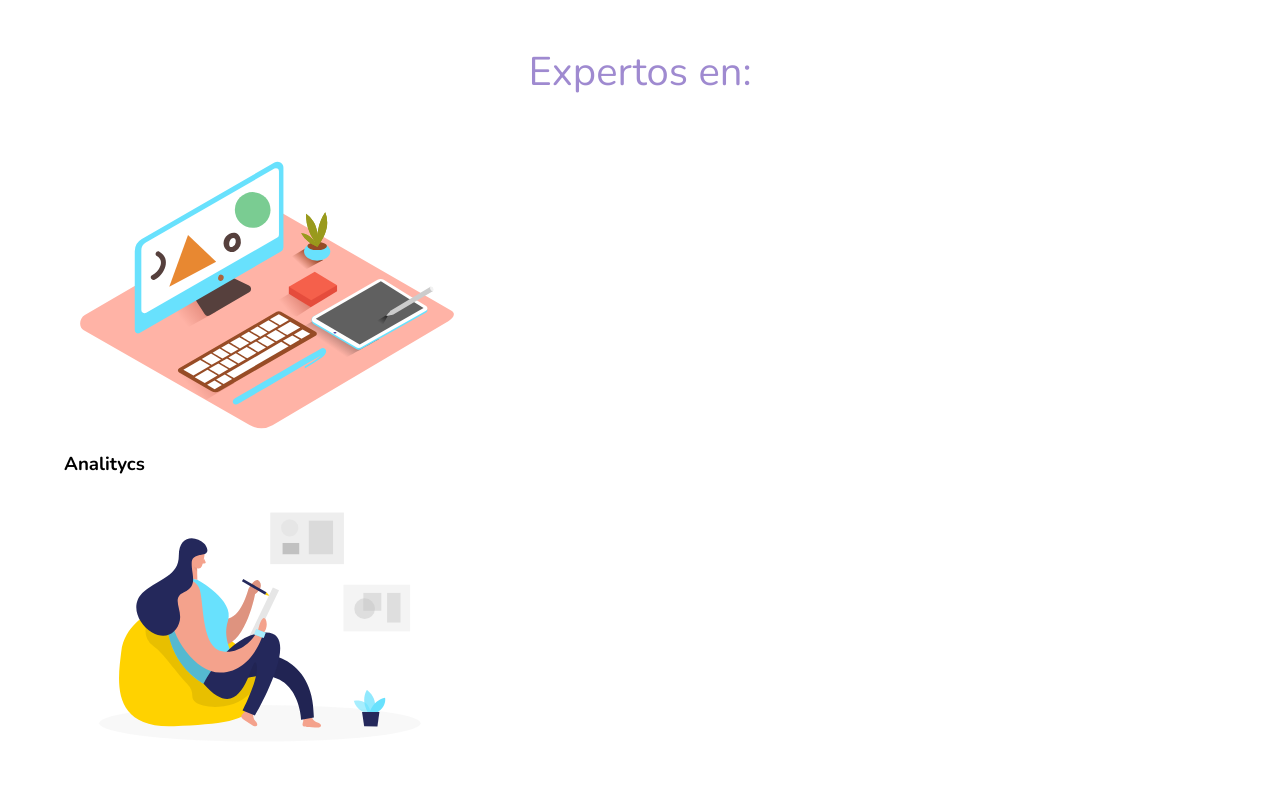
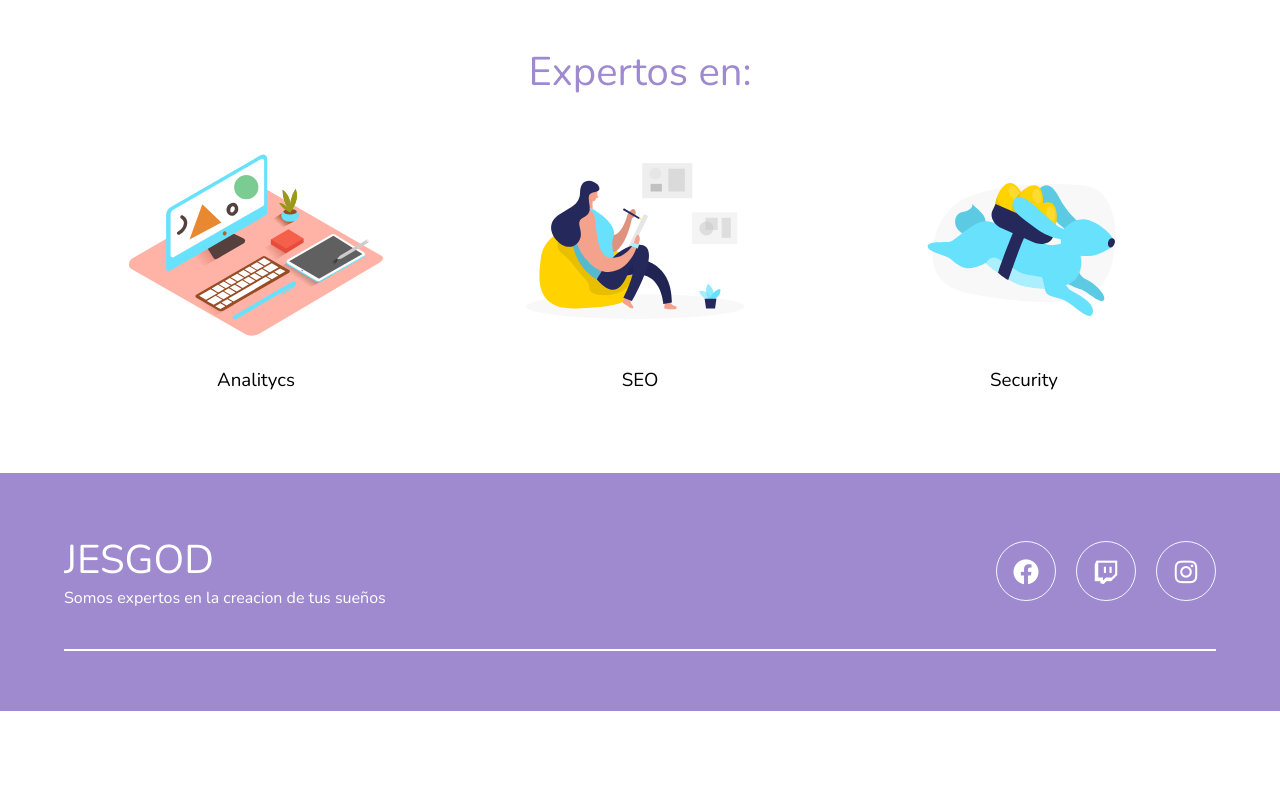
Before and after one commit to JESGOD/landingPage, a plain HTML site: page index.html in a window 1280 px wide. Shown: the part 2240-3026 px from the top of the page. After the commit the page ends 2951 px from the top, so only its background shows below. Drawn offline with nearby package versions, Linux system fonts and the light colour scheme.

Commit message:
Add files via upload

```diff
--- a/css/stilos.css
+++ b/css/stilos.css
@@ -170,7 +170,7 @@ body {
 
 .contenedor-galeria {
     display: grid;
-    grid-template-columns: repeat(auto-fit,minmax(300px,1fr));
+    grid-template-columns: repeat(auto-fit, minmax(300px, 1fr));
     grid-template-rows: 300px 300px;
     grid-auto-rows: dense;
     column-gap: 25px;
@@ -188,7 +188,7 @@ body {
     cursor: pointer;
 }
 
-.imagen-light{
+.imagen-light {
     position: fixed;
     display: flex;
     background-color: rgba(0, 0, 0, 0.605);
@@ -198,27 +198,34 @@ body {
     left: 0;
     justify-content: center;
     align-items: center;
-    transform: translate(100%); /*traslada el lightbox fuera de la pantalla*/
+    transform: translate(100%);
+    /*traslada el lightbox fuera de la pantalla*/
 
 
 }
-.show-lightbox{
+
+.show-lightbox {
     transition: transform .2s ease-in-out;
-    transform: translate(0); /*vuelve al su posicion original el lightbox(aparece en pantalla)*/
+    transform: translate(0);
+    /*vuelve al su posicion original el lightbox(aparece en pantalla)*/
 }
 
-.agregar-imagen{
+.agregar-imagen {
     width: 60%;
     border-radius: 10px;
-    transform: scale(0);/* hace diminuta la imagen del lighbox por lo tanto desaparece*/
+    transform: scale(0);
+    /* hace diminuta la imagen del lighbox por lo tanto desaparece*/
 
 }
-.show-image-light{
-    transition: transform .3s .2s; /* la transformacion dura 3s  pero se ejecuta despues de haber pasado 2s*/
-    transform: scale(100%); /*regresa la imagen del lightbox a su tamaño original*/
+
+.show-image-light {
+    transition: transform .3s .2s;
+    /* la transformacion dura 3s  pero se ejecuta despues de haber pasado 2s*/
+    transform: scale(100%);
+    /*regresa la imagen del lightbox a su tamaño original*/
 }
 
-.close{
+.close {
     position: absolute;
     top: 15px;
     right: 15px;
@@ -226,6 +233,102 @@ body {
     cursor: pointer;
 }
 
-.hidde-icono-burger{
+.hidde-icono-burger {
     transform: translate(200%);
 }
+
+/*EXPERTOS*/
+.experts {
+    display: flex;
+    justify-content: space-around;
+    align-items: center;
+    flex-wrap: wrap;
+}
+
+.cont-expert {
+    width: 30%;
+    text-align: center;
+    margin-bottom: 20px;
+}
+
+.cont-expert img {
+    width: 80%;
+    display: block;
+    margin: 0% auto;
+}
+
+.n-expert {
+    display: inline-block;
+    margin-top: 20px;
+    font-weight: 400;
+}
+
+/*footer*/
+
+footer {
+    background-color: #9f8ad0;
+    padding-bottom: 0.1px;/*este padin se hace par que los margenes no se bugueen(colapso de margenes) */
+}
+
+.footer-content {
+    display: flex;
+    justify-content: space-between;
+    align-items: center;
+    flex-wrap: wrap;
+    padding: 60px 0px 40px 0px;
+
+}
+
+.contact-us {
+    width: 50%;
+    color: white;
+
+}
+
+.brand {
+    font-weight: 500;
+    font-size: 40px;
+}
+
+.contact-us p {
+    font-weight: 500;
+}
+
+.social-media {
+    width: 50%;
+    display: flex;
+    justify-content: flex-end;
+
+}
+
+.social-media-icon {
+    display: inline-block;
+    margin-left: 20px;
+    width: 60px;
+    height: 60px;
+    border-style: solid;
+    border-color: aliceblue;
+    border-width: 1px;
+    border-radius: 50%;
+    text-align: center;
+    color: white;
+
+
+}
+
+.social-media-icon:hover {
+    background-color: white;
+    color: #764ba2;
+}
+
+.social-media-icon i {
+    font-size: 30px;
+    line-height: 60px;
+}
+.line{
+    width: 90%;
+    margin: 0 auto;
+    height: 2px;
+    background-color: white;
+    margin-bottom: 60px;
+}
```
Also changed, not shown: css/normalize.css.
